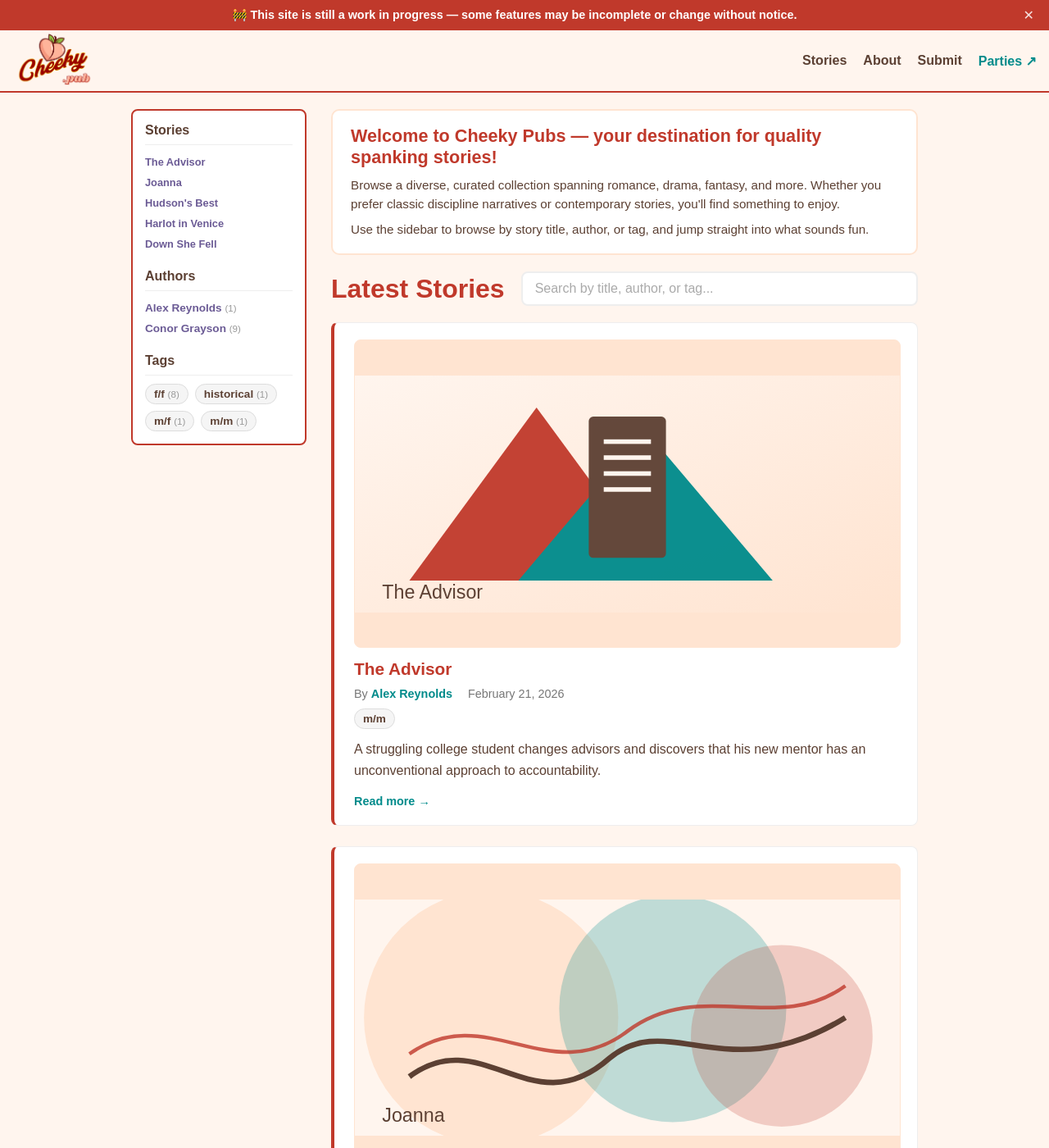
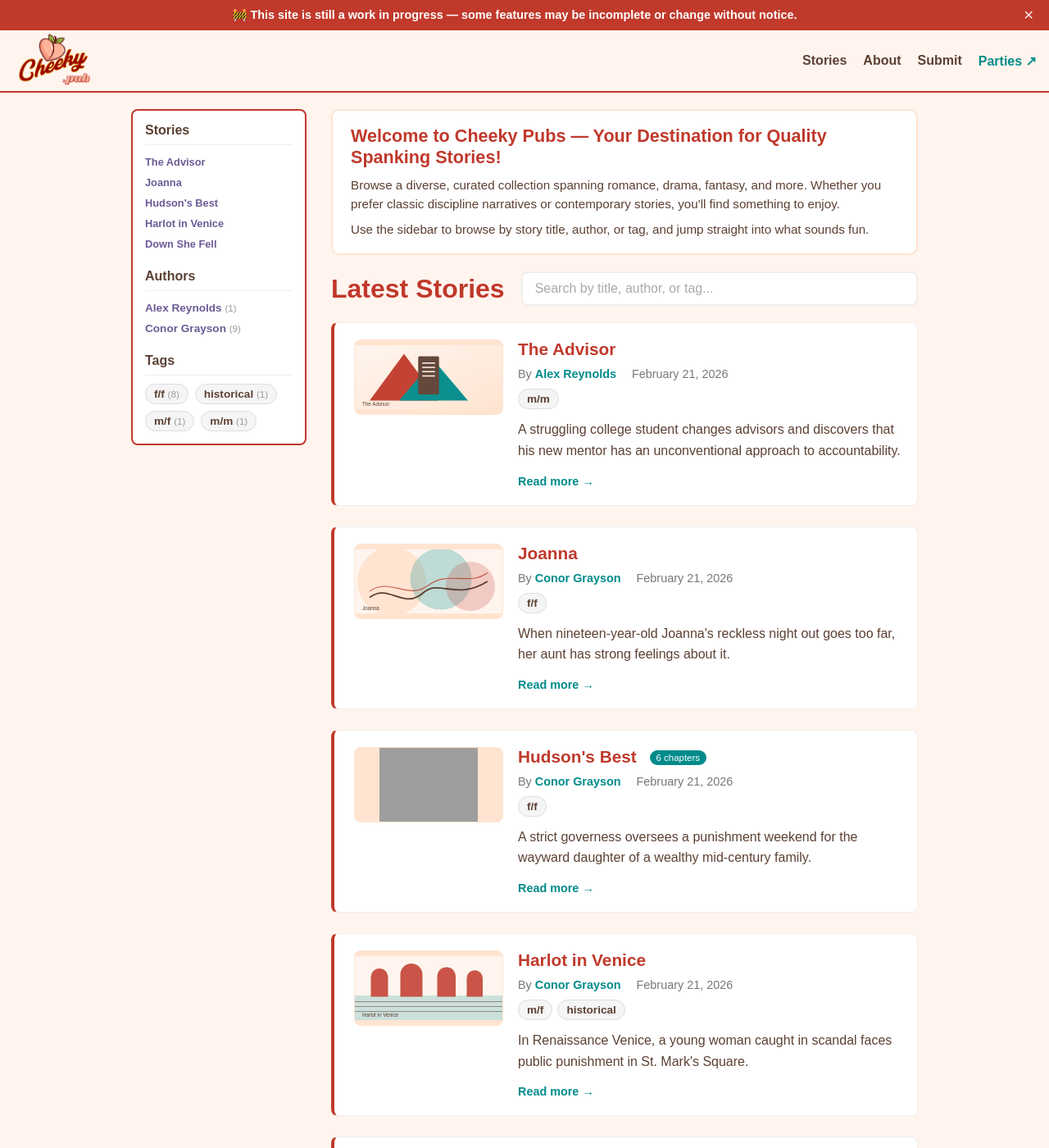
Before and after one commit to cheekypubs/cheekypubs.github.io, a Jekyll site: the page built from index.html, in a window 1280 px wide and 1400 px high. Shown: the whole window at 82% size. Built offline with Jekyll 4.4.1, drawn with Linux system fonts in a browser that asks for light colours.

Commit message:
Switch story cards to horizontal layout with 2:1 thumbnail, stack on mobile

```diff
--- a/_layouts/stories.html
+++ b/_layouts/stories.html
@@ -185,6 +185,7 @@ layout: default
                 <img src="{{ thumb_src | absolute_url }}" alt="{{ thumb_alt | escape }}">
               </figure>
             </a>
+            <div class="story-preview-content">
             <h2 class="story-title">
               <a href="{{ story.url | absolute_url }}">{{ story.title }}</a>
               {% if chapter_count > 1 %}
@@ -209,6 +210,7 @@ layout: default
               {% if story.description %}{{ story.description }}{% else %}{{ story.excerpt | strip_html | truncatewords: 50 }}{% endif %}
             </p>
             <a href="{{ story.url | absolute_url }}" class="read-more">Read more &rarr;</a>
+            </div>
           </article>
         {% endfor %}
       </div>
--- a/assets/css/style.css
+++ b/assets/css/style.css
@@ -520,6 +520,9 @@ a {
     border-radius: 8px;
     padding: 20px 20px 20px 24px;
     transition: box-shadow 0.2s, transform 0.2s;
+    display: flex;
+    gap: 20px;
+    align-items: flex-start;
 }
 
 .story-preview:hover {
@@ -530,7 +533,8 @@ a {
 .story-thumb-link {
     display: block;
     text-decoration: none;
-    margin: 0 0 14px 0;
+    flex-shrink: 0;
+    width: 180px;
 }
 
 .story-thumb {
@@ -539,7 +543,8 @@ a {
     border-radius: 8px;
     overflow: hidden;
     background-color: #FFE4D1;
-    aspect-ratio: 16 / 9;
+    aspect-ratio: 2 / 1;
+    width: 100%;
 }
 
 .story-thumb img {
@@ -547,6 +552,11 @@ a {
     width: 100%;
     height: 100%;
     object-fit: contain;
+}
+
+.story-preview-content {
+    flex: 1;
+    min-width: 0;
 }
 
 .story-title {
@@ -1141,10 +1151,11 @@ a {
 
     .story-preview {
         padding: 15px;
+        flex-direction: column;
     }
 
     .story-thumb-link {
-        margin-bottom: 12px;
+        width: 100%;
     }
 
     .story-title {
--- a/index.html
+++ b/index.html
@@ -7,7 +7,7 @@ keywords: "spanking stories, discipline fiction, spanking punishment, spanking r
 ---
 
 <section class="welcome-info-box" aria-label="Welcome message">
-	<h1>Welcome to Cheeky Pubs — your destination for quality spanking stories!</h1>
+	<h1>Welcome to Cheeky Pubs — Your Destination for Quality Spanking Stories!</h1>
 	<p>Browse a diverse, curated collection spanning romance, drama, fantasy, and more. Whether you prefer classic discipline narratives or contemporary stories, you'll find something to enjoy.</p>
 	<p>Use the sidebar to browse by story title, author, or tag, and jump straight into what sounds fun.</p>
 </section>
```
